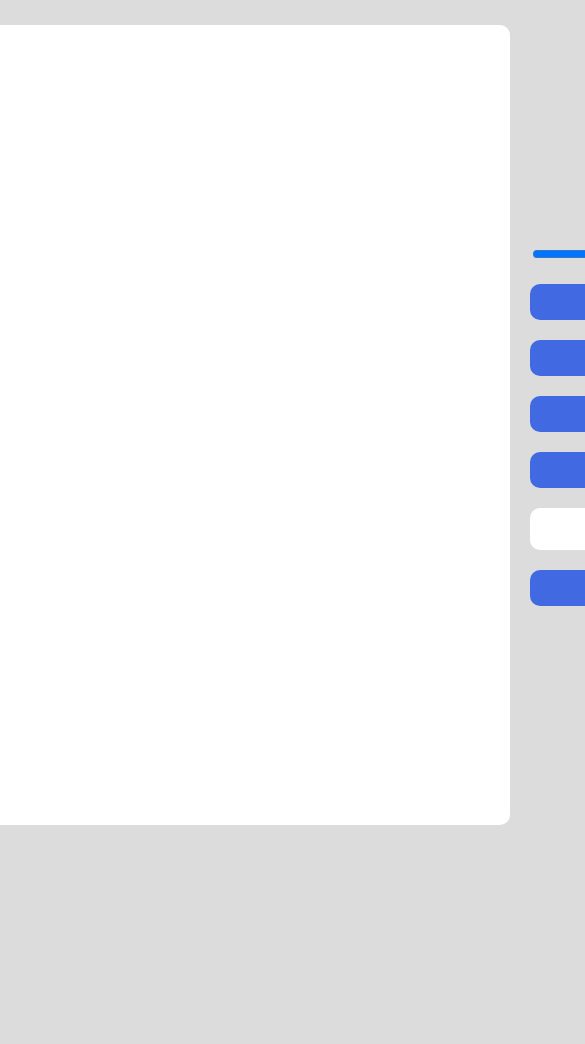
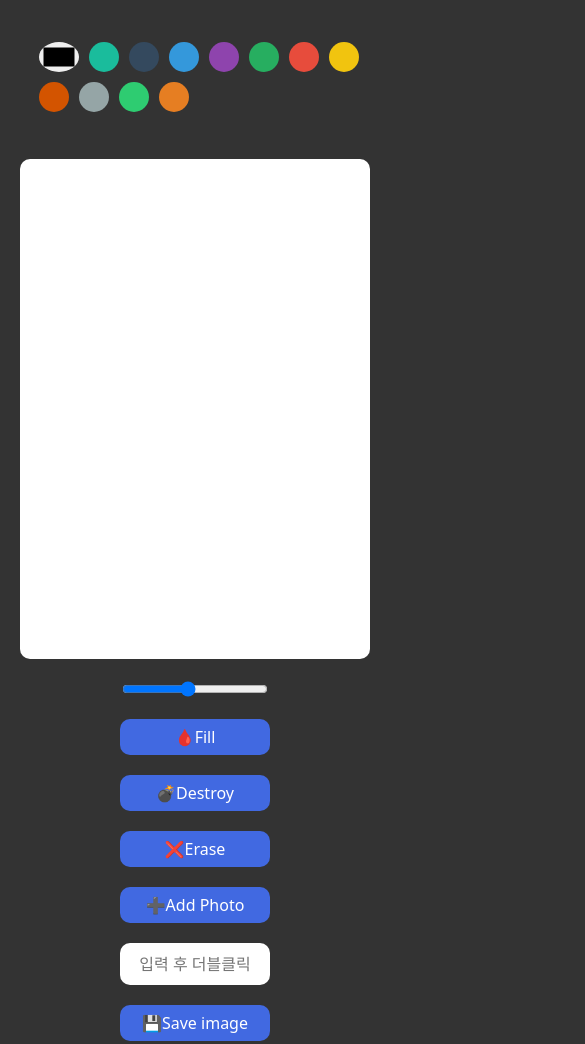
Before and after one commit to chococo3827/js-practice01, a plain HTML site: page index.html in a window 390 px wide. Shown: the top 1044 px of the page, 585 px wide, since content can reach past the window. Before the commit the page ends 850 px from the top, so only its background shows below. Drawn offline with Linux system fonts and the light colour scheme.

Commit message:
Add files via upload

```diff
--- /dev/null
+++ b/css/reset.css
@@ -0,0 +1,43 @@
+html, body, div, span, applet, object, iframe,
+h1, h2, h3, h4, h5, h6, p, blockquote, pre,
+a, abbr, acronym, address, big, cite, code,
+del, dfn, em, img, ins, kbd, q, s, samp,
+small, strike, strong, sub, sup, tt, var,
+b, u, i, center,
+dl, dt, dd, ol, ul, li,
+fieldset, form, label, legend,
+table, caption, tbody, tfoot, thead, tr, th, td,
+article, aside, canvas, details, embed,
+figure, figcaption, footer, header, hgroup,
+menu, nav, output, ruby, section, summary,
+time, mark, audio, video {
+	margin: 0;
+	padding: 0;
+	border: 0;
+	font-size: 100%;
+	font: inherit;
+	vertical-align: baseline;
+}
+/* HTML5 display-role reset for older browsers */
+article, aside, details, figcaption, figure,
+footer, header, hgroup, menu, nav, section {
+	display: block;
+}
+body {
+	line-height: 1;
+}
+ol, ul {
+	list-style: none;
+}
+blockquote, q {
+	quotes: none;
+}
+blockquote:before, blockquote:after,
+q:before, q:after {
+	content: '';
+	content: none;
+}
+table {
+	border-collapse: collapse;
+	border-spacing: 0;
+}
--- /dev/null
+++ b/css/styles.css
@@ -0,0 +1,155 @@
+@import "reset.css";
+
+body{
+    display: flex;
+    gap: 20px;
+    justify-content: space-between;
+    align-items: flex-start;
+    background-color: #333;
+    padding: 20px;
+    /* overflow: hidden; */
+    font-family: system-ui, -apple-system, BlinkMacSystemFont, 'Segoe UI', Roboto, Oxygen, Ubuntu, Cantarell, 'Open Sans', 'Helvetica Neue', sans-serif;
+}
+canvas{
+    width: 800px;
+    height: 800px;
+    background-color: white;
+    border-radius: 10px;
+}
+body{
+    display: flex;
+    justify-content: center;
+    align-items: center;
+}
+.color-options{
+    display: flex;
+    flex-direction: column;
+    gap: 10px;
+    align-items: center;
+}
+.color-option{
+    width: 50px;
+    height: 50px;
+    border-radius: 50%;
+    cursor: pointer;
+    /* border: 5px solid white; */
+    transition: transform ease-in-out .2s;
+}
+.color-option:hover{
+    transform: scale(1.3);
+}
+.btns{
+    display: flex;
+    flex-direction: column;
+    gap: 20px;
+}
+input#color{
+    width: 50px;
+    height: 40px;
+    border-radius: 50%;
+    background-image: #fff;
+    border: none;
+    /* margin-left: 5px; */
+}
+button, label{
+    all: unset;
+    padding: 10px 0px;
+    text-align: center;
+    background-color: royalblue;
+    color: white;
+    font-weight: 500;
+    cursor: pointer;
+    border-radius: 10px;
+    transition: opacity linear .1s;
+}
+button:hover{
+    opacity: 0.75;
+}
+label:hover{
+    opacity: 0.75;
+}
+input#text{
+    all: unset;
+    padding: 10px 0px;
+    text-align: center;
+    border-radius: 10px;
+    font-weight: 500;
+    background-color: white;
+}
+input#file{
+    display: none;
+}
+
+
+
+
+/* 반응형 */
+/* 1024px */
+@media screen and (max-width:1024px){
+    body{
+        margin-top: 10%;
+    }
+    canvas{
+        width: 600px;
+        height: 600px;
+    }
+    .color-option{
+        width: 40px;
+        height: 40px;
+    }
+}
+@media screen and (max-width:768px){
+    body{
+        margin-top: 10%;
+    }
+    canvas{
+        width: 500px;
+        height: 500px;
+        position: relative;
+    }
+    .color-option{
+        width: 30px;
+        height: 30px;
+    }
+    .color-options{
+        display: flex;
+        flex-direction: row;
+        position: absolute;
+        top: 3%;
+        left: 7%;
+    }
+    .btns{
+        width: 150px;
+    }
+}
+@media screen and (max-width:500px){
+    body{
+        display: flex;
+        flex-direction: column;
+    }
+    canvas{
+        width: 100%;
+        height: 500px;
+        position: relative;
+        margin-top: 100px;
+    }
+    .color-option{
+        width: 30px;
+        height: 30px;
+    }
+    #color{
+        width: 20px;
+    }
+    .color-options{
+        display: flex;
+        flex-direction: row;
+        flex-wrap: wrap;
+        position: absolute;
+        top: 5%;
+        left: 10%;
+    }
+    input#color{
+        width: 40px;
+        height: 30px;
+    }
+}
--- a/index.html
+++ b/index.html
@@ -5,7 +5,7 @@
     <meta http-equiv="X-UA-Compatible" content="IE=edge">
     <meta name="viewport" content="width=device-width, initial-scale=1.0">
     <title>MEME MAKER</title>
-    <link rel="stylesheet" href="styles.css">
+    <link rel="stylesheet" href="css/styles.css">
 </head>
 <body>
     <div class="color-options">
@@ -35,6 +35,6 @@
         <input type="text" placeholder="입력 후 더블클릭" id="text">
         <button id="save">💾Save image</button>
     </div>
-    <script src="app.js"></script>
+    <script src="js/app.js"></script>
 </body>
 </html>
--- /dev/null
+++ b/js/app.js
@@ -0,0 +1,135 @@
+const saveBtn = document.getElementById("save");
+const textInput = document.getElementById("text");
+const fileInput = document.getElementById("file");
+const modeBtn = document.getElementById("mode-btn");
+const destroyBtn = document.getElementById("destroy-btn");
+const eraserBtn = document.getElementById("eraser-btn");
+const colorOptions = Array.from(document.getElementsByClassName("color-option"));
+const color = document.getElementById("color");
+const lineWidth = document.getElementById("line-width");
+const canvas = document.querySelector("canvas");
+const ctx = canvas.getContext("2d");
+
+const CANVAS_WIDTH = 800;
+const CANVAS_HEIGHT = 800;
+canvas.width = CANVAS_WIDTH;
+canvas.height = CANVAS_HEIGHT;
+ctx.lineWidth = lineWidth.value;
+ctx.lineCap = "round";
+let isPainting = false;
+let isFilling = false;
+
+function onMove(event){
+    if(isPainting){
+        ctx.lineTo(event.offsetX, event.offsetY);
+        ctx.stroke();
+        return;
+    }
+    ctx.moveTo(event.offsetX, event.offsetY);
+}
+
+function startPainting(){
+    isPainting = true;
+}
+
+function cancelPainting(){
+    isPainting = false;
+    ctx.beginPath();
+}
+
+function onLineWidthChange(event){
+    ctx.lineWidth = event.target.value;
+}
+
+function onColorChange(event){
+    ctx.strokeStyle = event.target.value;
+    ctx.fillStyle = event.target.value;
+}
+
+function onColorClick(event){
+    const colorValue = event.target.dataset.color;;
+    ctx.strokeStyle = colorValue;
+    ctx.fillStyle = colorValue;
+    color.value = colorValue;
+}
+
+function onModeClick(){
+    if(isFilling){
+        isFilling = false;
+        modeBtn.innerText = "Fill";
+    }else{
+        isFilling = true;
+        modeBtn.innerText = "Draw";
+    }
+}
+
+function onCanvasClick(){
+    if(isFilling){
+        ctx.fillRect(0,0,CANVAS_WIDTH,CANVAS_HEIGHT);
+    }
+}
+
+function onDestroyClick(){
+    alert("정말 모두 지우시겠습니까?");
+    ctx.fillStyle = "white";
+    ctx.fillRect(0,0,CANVAS_WIDTH,CANVAS_HEIGHT);
+}
+
+function onEraserClick(){
+    ctx.strokeStyle = "white";
+    isFilling = false;
+    modeBtn.innerText = "Fill";
+}
+
+function onFileChange(event){
+    const file = event.target.files[0];
+    const url = URL.createObjectURL(file);
+    const image = new Image();
+    image.src = url;
+    image.onload = function(){
+        ctx.drawImage(image, 0, 0, CANVAS_WIDTH, CANVAS_HEIGHT);
+        fileInput.value = null;
+    }
+}
+
+function onDoubleClick(event){
+    const text = textInput.value;
+    let newfont = new FontFace('test', 'url()');
+    if(text !== ""){
+        ctx.save();
+        ctx.lineWidth = 1;
+        // newfont.load().then(function(){
+        //     ctx.font = " bold 48px test";
+        //     ctx.fillText(text, event.offsetX, event.offsetY);
+        // })
+        ctx.font = "48px serif";
+        ctx.fillText(text, event.offsetX, event.offsetY);
+        ctx.restore();
+    }
+}
+
+function onSaveClick(){
+    const url = canvas.toDataURL();
+    const a = document.createElement("a");
+    a.href = url;
+    a.download = "myDrawing.png";
+    a.click();
+}
+
+canvas.addEventListener("dblclick", onDoubleClick);
+canvas.addEventListener("mousemove", onMove);
+canvas.addEventListener("mousedown", startPainting);
+canvas.addEventListener("mouseup", cancelPainting);
+canvas.addEventListener("mouseleave", cancelPainting);
+canvas.addEventListener("click", onCanvasClick);
+
+lineWidth.addEventListener("change", onLineWidthChange);
+color.addEventListener("change", onColorChange);
+
+colorOptions.forEach((color) => color.addEventListener("click", onColorClick));
+
+modeBtn.addEventListener("click", onModeClick);
+destroyBtn.addEventListener("click", onDestroyClick);
+eraserBtn.addEventListener("click", onEraserClick);
+fileInput.addEventListener("change", onFileChange);
+saveBtn.addEventListener("click", onSaveClick);
```
